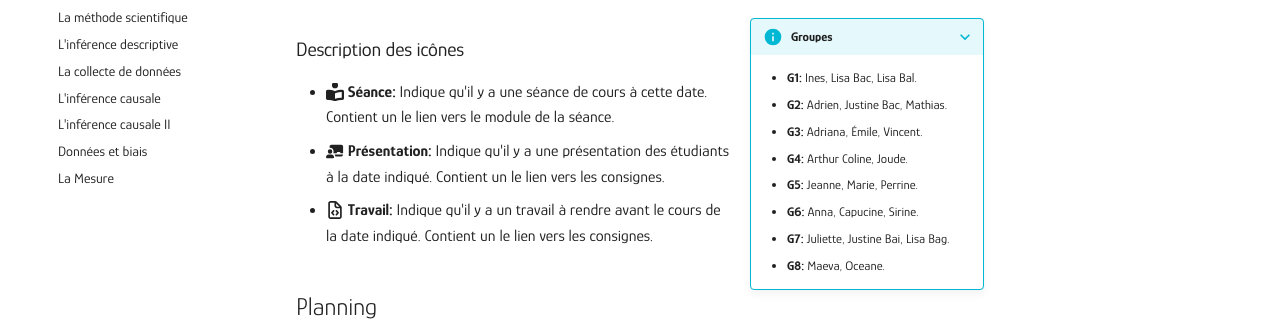
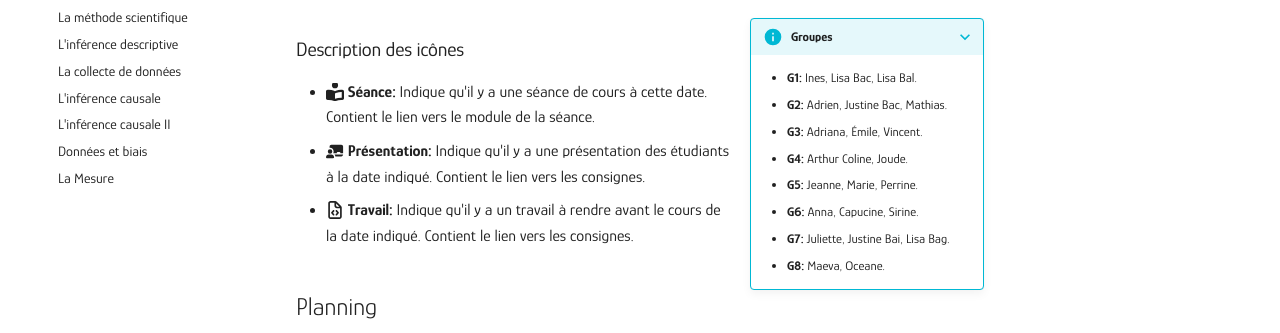
Before and after one commit to mickaeltemporao/mdss, an MkDocs documentation site: the page built from docs/schedule.md, in a window 1280 px wide and 900 px high. Shown: the part 277-610 px from the top of the window. Built offline with MkDocs 1.6.1 and Material for MkDocs 9.7.7, drawn with Linux system fonts in a browser that asks for light colours.

Commit message:
Update schedule.md
Coquilles

```diff
--- a/docs/schedule.md
+++ b/docs/schedule.md
@@ -14,9 +14,9 @@ Cet horaire est approximatif, sujet à des changements en fonction des besoins d
 
 
 ### Description des icônes
-- **:fontawesome-solid-book-reader: Séance:** Indique qu'il y a une séance de cours à cette date. Contient un le lien vers le module de la séance.
-- **:fontawesome-solid-chalkboard-teacher: Présentation:** Indique qu'il y a une présentation des étudiants à la date indiqué. Contient un le lien vers les consignes.
-- **:fontawesome-regular-file-code: Travail:** Indique qu'il y a un travail à rendre avant le cours de la date indiqué. Contient un le lien vers les consignes.
+- **:fontawesome-solid-book-reader: Séance:** Indique qu'il y a une séance de cours à cette date. Contient le lien vers le module de la séance.
+- **:fontawesome-solid-chalkboard-teacher: Présentation:** Indique qu'il y a une présentation des étudiants à la date indiqué. Contient le lien vers les consignes.
+- **:fontawesome-regular-file-code: Travail:** Indique qu'il y a un travail à rendre avant le cours de la date indiqué. Contient le lien vers les consignes.
 
 
 ## Planning
```
